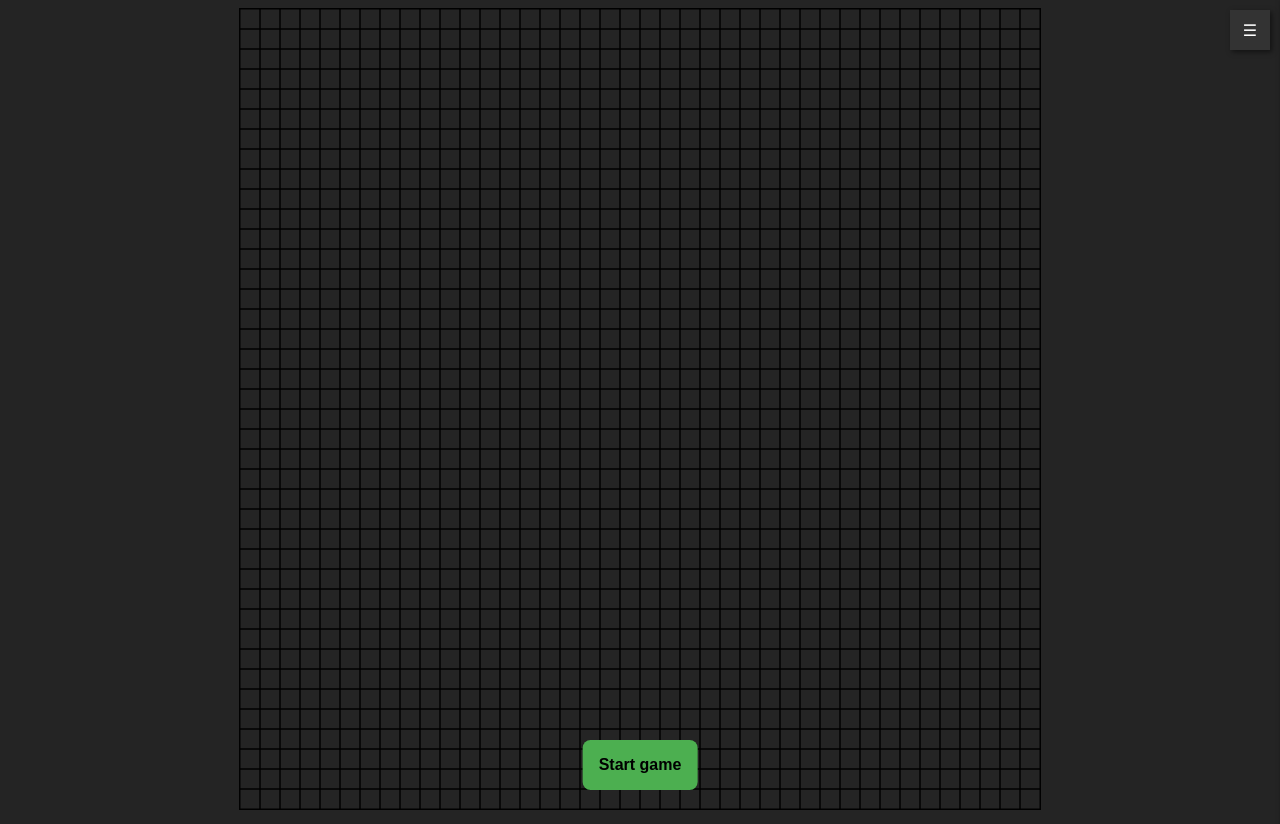
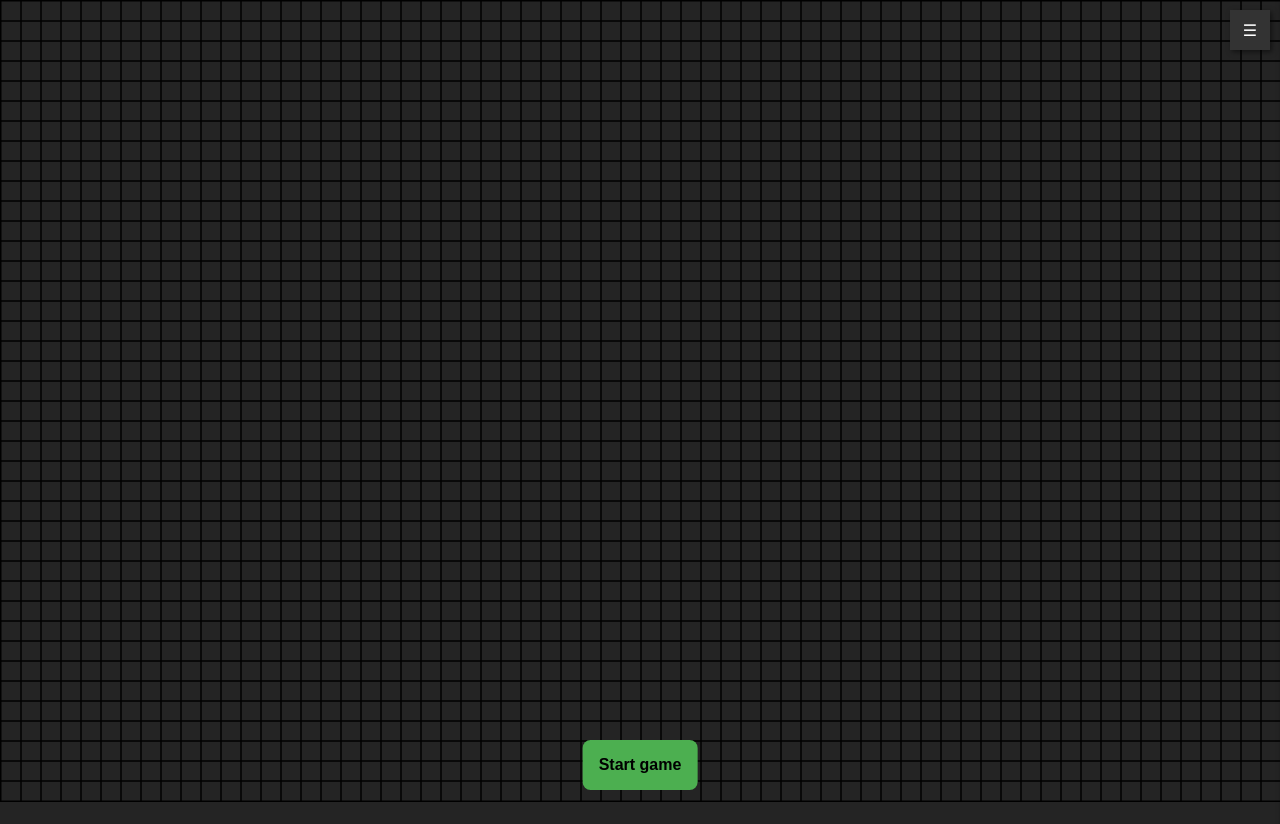
Before and after one commit to Erickescorpions/game-of-life, a website built with Vite: page index.html in a window 1280 px wide. Built offline with nearby package versions, Linux system fonts and the light colour scheme.

Commit message:
full screen canvas

```diff
--- a/index.html
+++ b/index.html
@@ -10,7 +10,7 @@
   </head>
   <body>
     <div id="app">
-      <canvas id="board" width=800 height=800></canvas>
+      <canvas id="board"></canvas>
       <button id="start">Start game</button>
     </div>
 
--- a/main.js
+++ b/main.js
@@ -9,7 +9,7 @@ const startButton = document.getElementById('start')
 let gameState = GAME_STATE.STOP
 let intervalId = null
 
-let ui = new UI('board')
+let ui = new UI('board', WIDTH, HEIGHT)
 let mainBoard = new Board(ui, CELL_SIZE, TOTAL_VERTICAL_CELLS, TOTAL_HORIZONTAL_CELLS)
 // draw the grid
 mainBoard.draw()
--- a/src/constants.js
+++ b/src/constants.js
@@ -1,10 +1,10 @@
-export const WIDTH = 800
-export const HEIGHT = 800
+export const WIDTH = window.innerWidth
+export const HEIGHT = window.innerHeight
 export const CELL_SIZE = 20
 export const CELL_STATE = {
   DEAD: 0,
   LIVE: 1
 }
-export const TOTAL_VERTICAL_CELLS = HEIGHT / CELL_SIZE
-export const TOTAL_HORIZONTAL_CELLS = WIDTH / CELL_SIZE
+export const TOTAL_VERTICAL_CELLS = Math.floor(HEIGHT / CELL_SIZE)
+export const TOTAL_HORIZONTAL_CELLS = Math.floor(WIDTH / CELL_SIZE)
 export const GAME_STATE = Object.freeze({ START: 0, STOP: 1 })
--- a/src/ui.js
+++ b/src/ui.js
@@ -1,10 +1,16 @@
 
 export class UI {
-  constructor(canvasId) {
+  constructor(canvasId, width, height) {
     this.canvas = document.getElementById(canvasId);
     if (!this.canvas) {
       throw new Error(`No canvas found with id ${canvasId}`);
     }
+
+    if(!!width && !!height) {
+      this.canvas.width = window.innerWidth;
+      this.canvas.height = window.innerHeight;
+    }
+
     this.ctx = this.canvas.getContext('2d');
   }
 
--- a/style.css
+++ b/style.css
@@ -16,6 +16,9 @@
 body {
   display: grid;
   place-items: center;
+  margin: 0;
+  padding: 0;
+  overflow: hidden;
 }
 
 canvas {
@@ -51,3 +54,7 @@ canvas {
   border: 1px solid var(--dark-color);
   border-bottom-width: 8px;
 }
+
+#board {
+
+}
```
